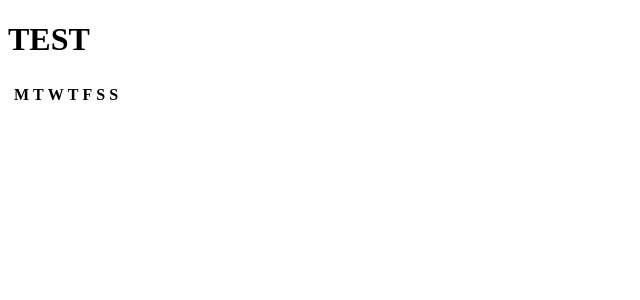
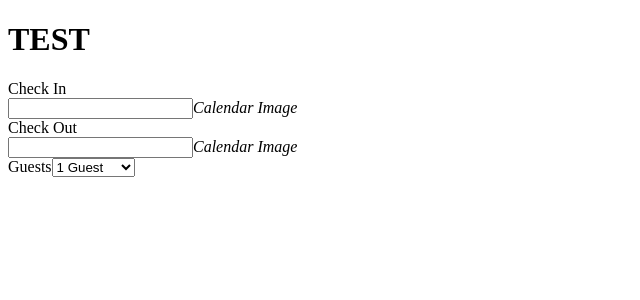
Before and after one commit to das-haustelles/rich-front-end-capstone, a React app: page / in a window 1280 px wide. Shown: the top 300 px of the page, without its empty margins (0-640 px from the left). Built offline with nearby package versions, Linux system fonts and the light colour scheme.

Commit message:
Render availability form

```diff
--- /dev/null
+++ b/client/src/components/CheckInInput.jsx
@@ -0,0 +1,22 @@
+import React from 'react';
+
+const CheckInInput = () => {
+  return(
+    <div className="search-form checkin-field">
+      <span className="form-label">Check In</span>
+      <div>
+        <div className="calendar-container" pane-width="300">
+          <div>
+            <input type="text" readOnly="readonly" className="datepicker"></input>
+            <a>
+              <i>Calendar Image</i>
+            </a>
+          </div>
+        </div>
+      </div>
+    </div>
+  )
+
+}
+
+export default CheckInInput;
--- /dev/null
+++ b/client/src/components/CheckOutInput.jsx
@@ -0,0 +1,21 @@
+import React from 'react';
+
+const CheckOutInput = () => {
+  return(
+    <div className="search-form checkout-field">
+      <span className="form-label">Check Out</span>
+      <div>
+        <div className="calendar-container" pane-width="300">
+          <div>
+            <input type="text" readOnly="readonly" className="datepicker"></input>
+            <a>
+              <i>Calendar Image</i>
+            </a>
+          </div>
+        </div>
+      </div>
+    </div>
+  )
+}
+
+export default CheckOutInput;
--- /dev/null
+++ b/client/src/components/DateForm.jsx
@@ -0,0 +1,20 @@
+import React from 'react';
+import CheckInInput from './CheckInInput';
+import CheckOutInput from './CheckOutInput';
+import GuestsDropDown from './GuestsDropDown';
+
+const DateForm = () => {
+  return(
+    <div>
+      <form>
+        <span>
+          <CheckInInput />
+          <CheckOutInput />
+          <GuestsDropDown />
+        </span>
+      </form>
+    </div>
+  )
+}
+
+export default DateForm;
--- /dev/null
+++ b/client/src/components/GuestsDropDown.jsx
@@ -0,0 +1,21 @@
+import React from 'react';
+
+const GuestsDropDown = () => {
+  const options = [];
+  for (var i = 2; i <= 80; i += 1) {
+    options.push(i);
+  }
+  return(
+    <div className="search-form guests-field">
+      <span className="form-label">Guests</span>
+      <select name="number_of_guests">
+        <option value="1">1 Guest</option>
+        {options.map((option) => (
+          <option value={option + ""}>{option} Guests</option>
+        ))}
+      </select>
+    </div>
+  )
+}
+
+export default GuestsDropDown;
--- a/client/src/index.jsx
+++ b/client/src/index.jsx
@@ -1,11 +1,12 @@
 import React from 'react';
 import ReactDOM from 'react-dom';
 import Calendar from './components/Calendar';
+import DateForm from './components/DateForm';
 
 const App = () => {
   return (
     <div>
-      <Calendar />
+      <DateForm />
     </div>
   )
 }
```
